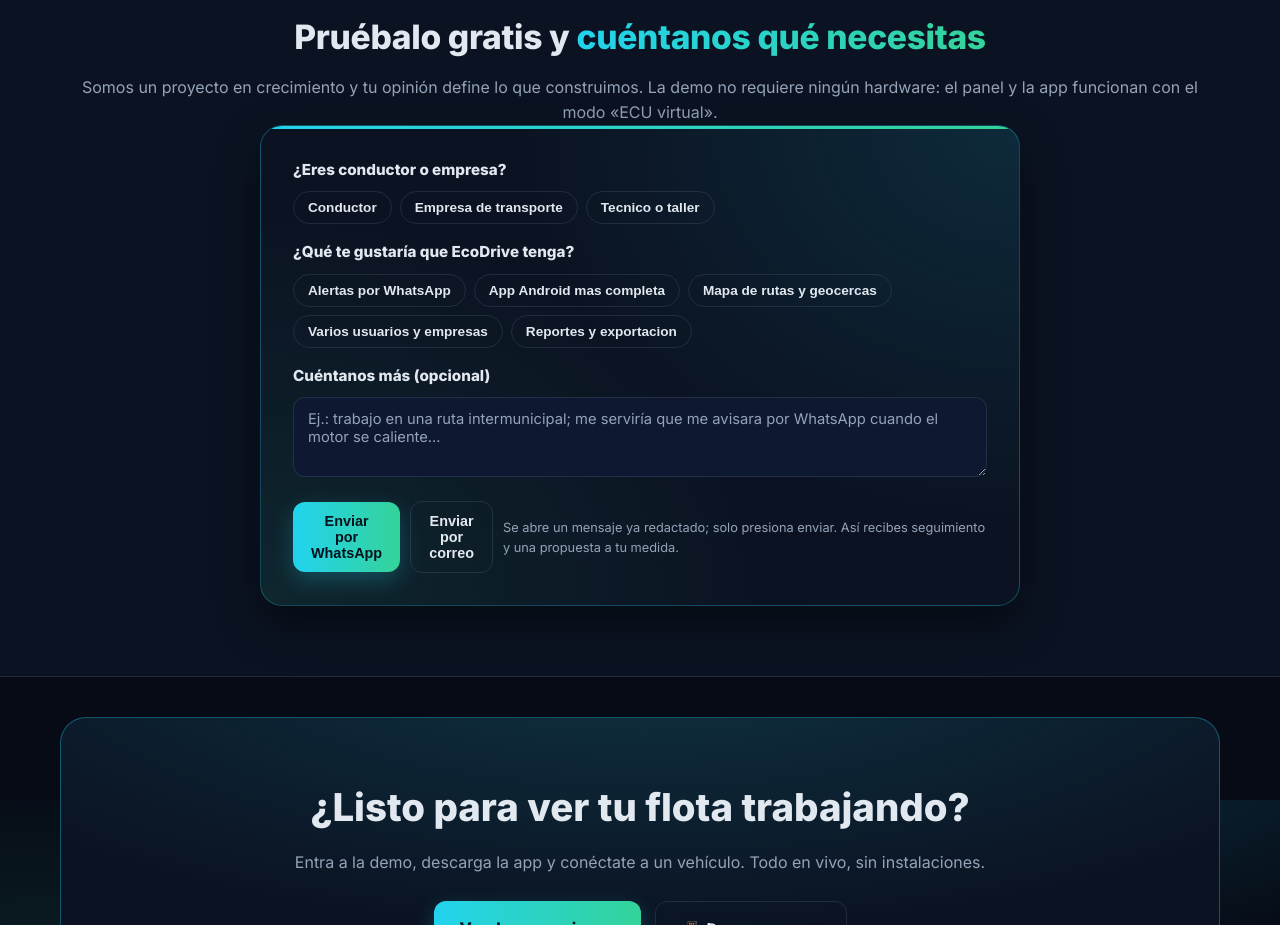
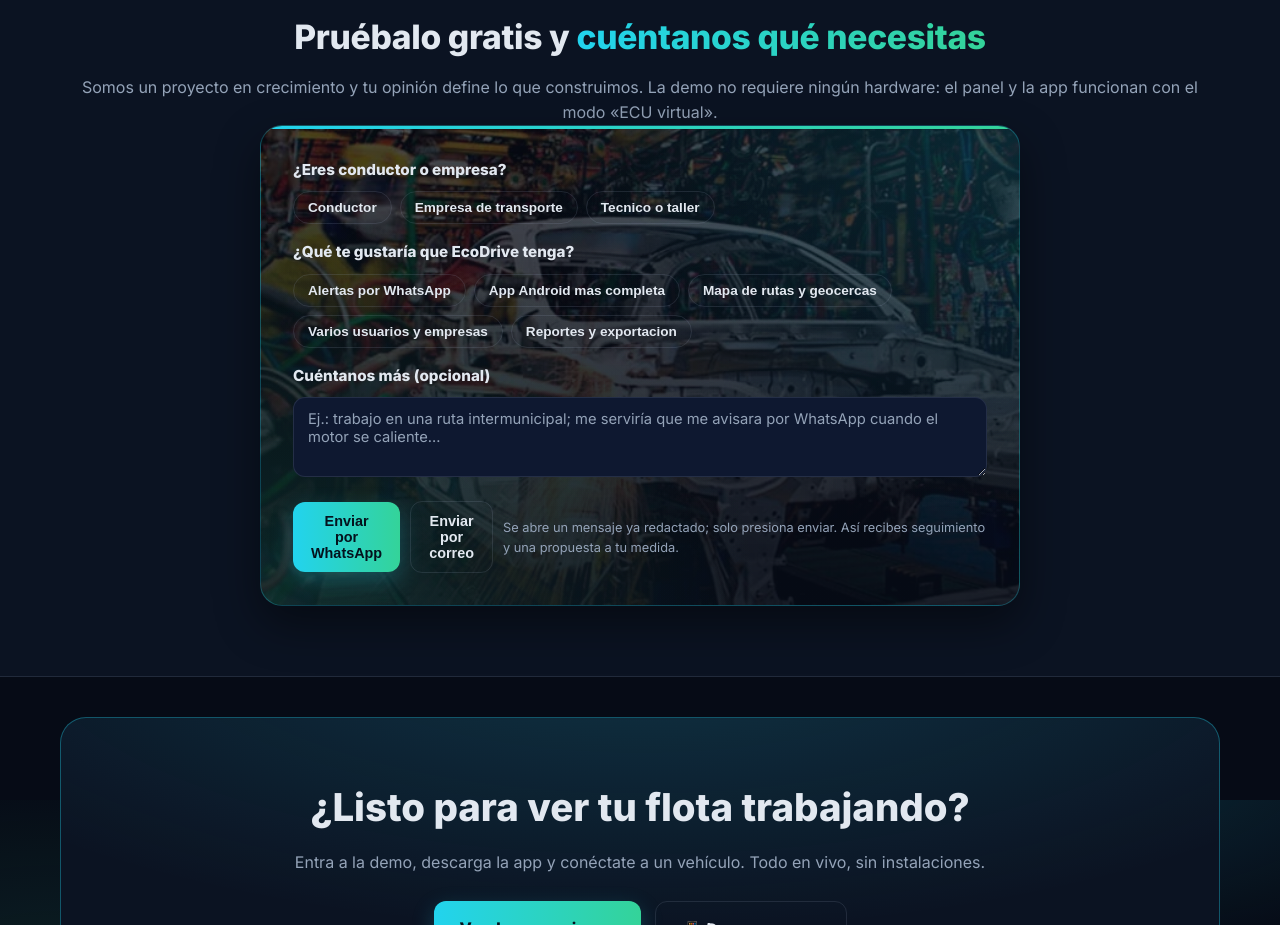
Before and after one commit to Santiago-Gohan/Ecodrive, a plain HTML site: page pagina-web/index.html in a window 1280 px wide. Shown: the part 5600-6525 px from the top of the page. Drawn offline with Linux system fonts and the light colour scheme.

Commit message:
feat(landing): foto industrial como fondo de la seccion 'Pruébalo gratis' con velo oscuro para legibilidad

```diff
--- a/pagina-web/style.css
+++ b/pagina-web/style.css
@@ -485,8 +485,10 @@
   position: relative;
   overflow: hidden;
   background:
-    radial-gradient(120% 150% at 100% 0%, rgba(34, 211, 238, 0.12), transparent 55%),
-    radial-gradient(120% 150% at 0% 100%, rgba(52, 211, 153, 0.10), transparent 55%),
+    radial-gradient(120% 150% at 100% 0%, rgba(34, 211, 238, 0.16), transparent 55%),
+    radial-gradient(120% 150% at 0% 100%, rgba(52, 211, 153, 0.14), transparent 55%),
+    linear-gradient(180deg, rgba(6, 11, 22, 0.72) 0%, rgba(6, 11, 22, 0.92) 100%),
+    url('/img/industria-automotriz.webp') center / cover no-repeat,
     var(--fondo2);
   border: 1px solid rgba(34, 211, 238, 0.28);
   border-radius: 22px;
```
Also changed, not shown: pagina-web/img/industria-automotriz.webp (added).
